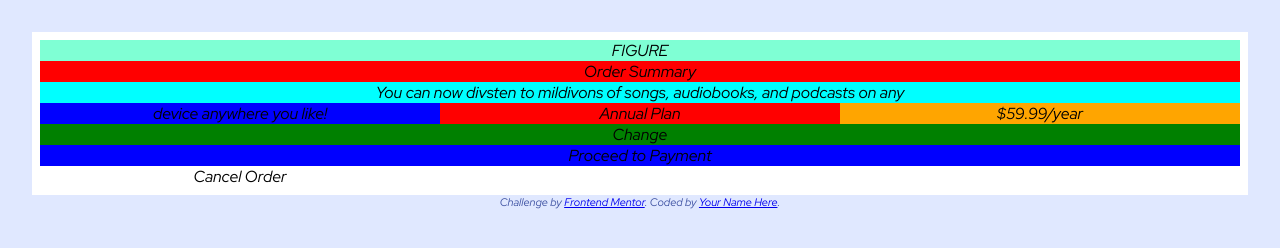
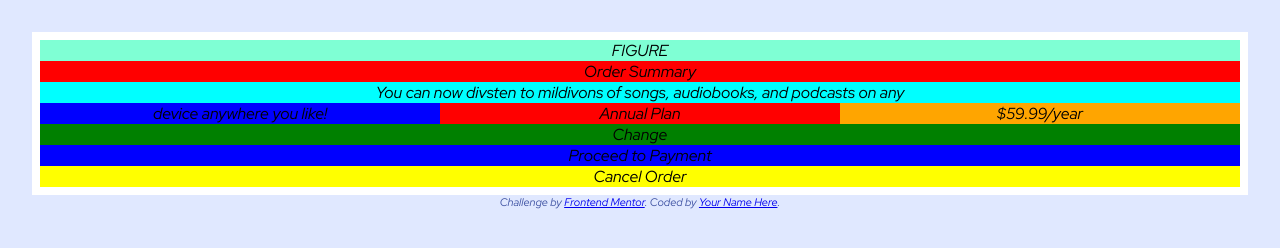
Before and after one commit to tonage72/order-summary-component-main, a plain HTML site: page order-summary-component-main/index.html in a window 1280 px wide. Drawn offline with Linux system fonts and the light colour scheme.

Commit message:
Fixed cancel order grid cell.

```diff
--- a/order-summary-component-main/css/styles.css
+++ b/order-summary-component-main/css/styles.css
@@ -69,6 +69,11 @@ body {
 	grid-column: span 3;
 }
 
+.card div:nth-child(9) {
+	background-color: yellow;
+	grid-column: span 3;
+}
+
 
 
 .attribution {
```
